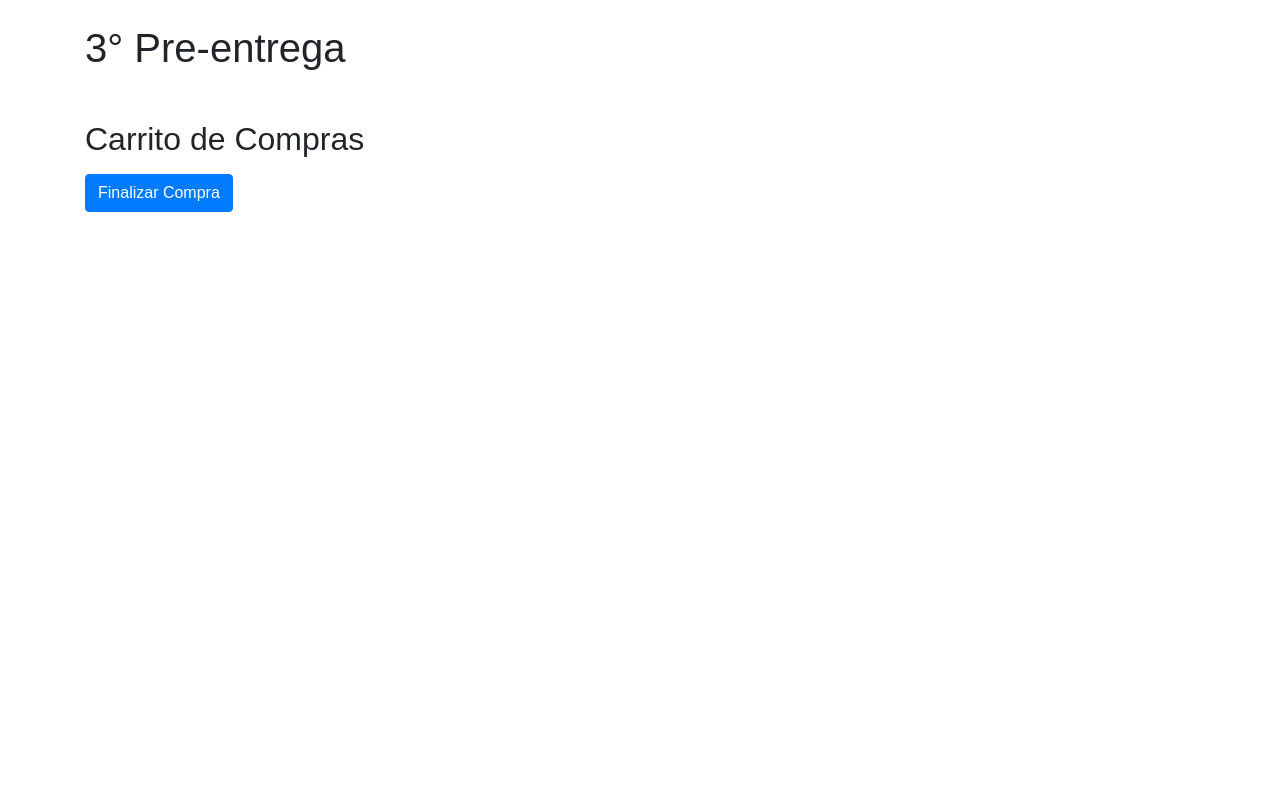
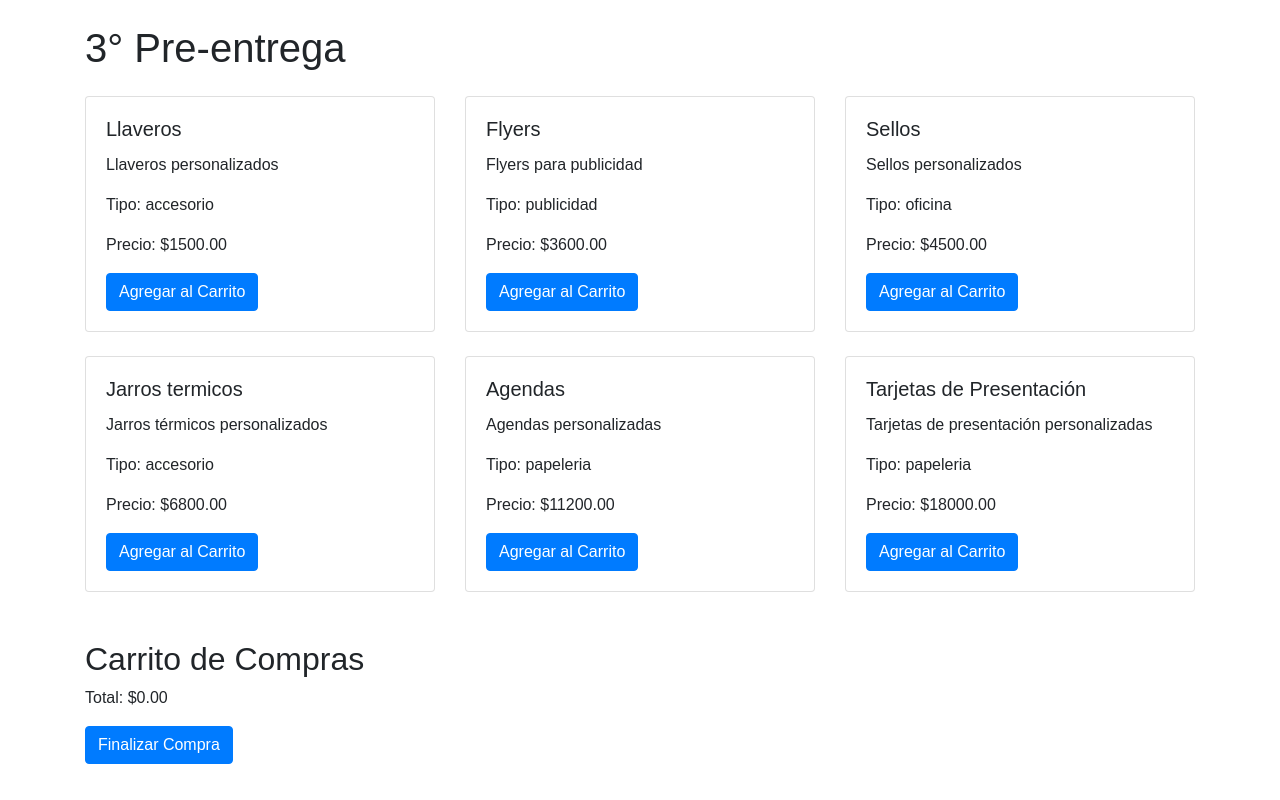
Before and after one commit to dortiz/ProyectoFinalJS-OrtizDiego, a plain HTML site: page index.html in a window 1280 px wide. Drawn offline with nearby package versions, Linux system fonts and the light colour scheme.

Commit message:
error main

```diff
--- a/index.html
+++ b/index.html
@@ -20,6 +20,6 @@
         </div>
     </div>
 
-    <script src="assets/js/main.js" type="module"></script>
+    <script src="./js/main.js" type="module"></script>
 </body>
 </html>
```
